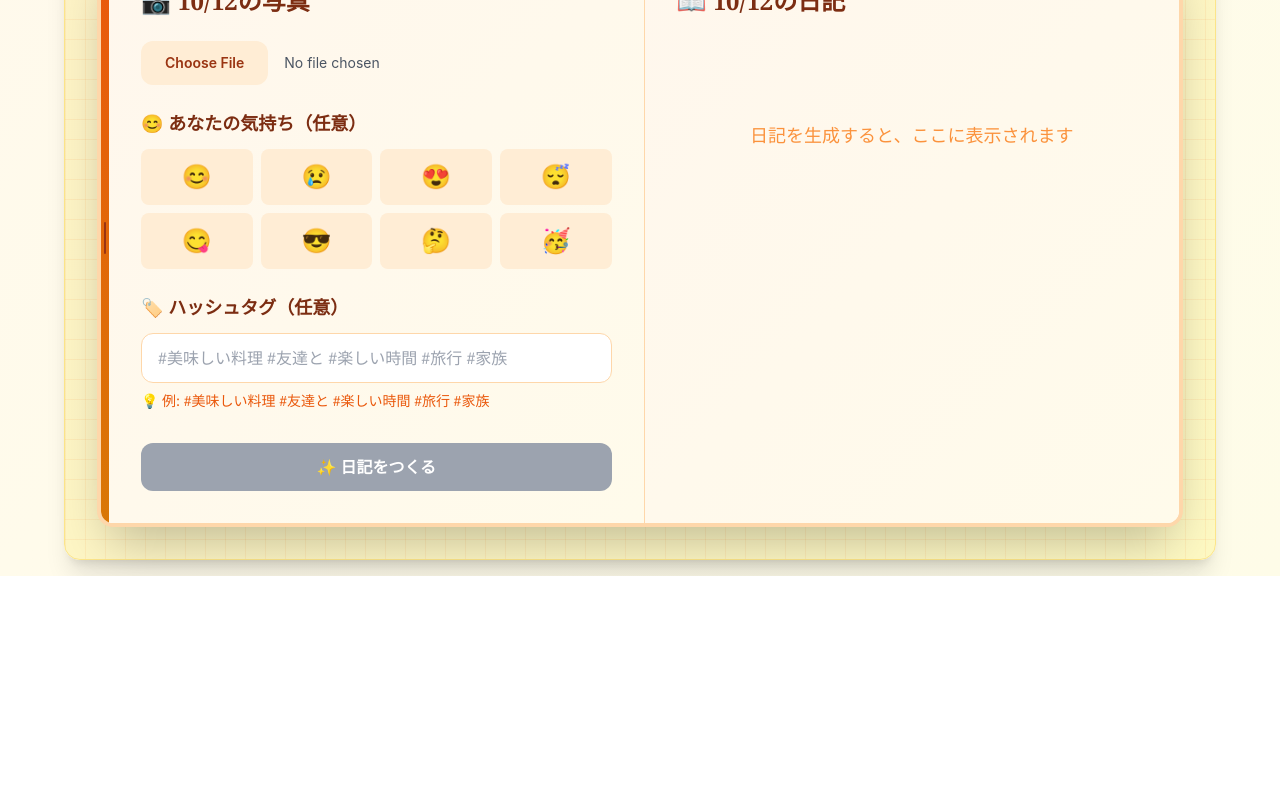
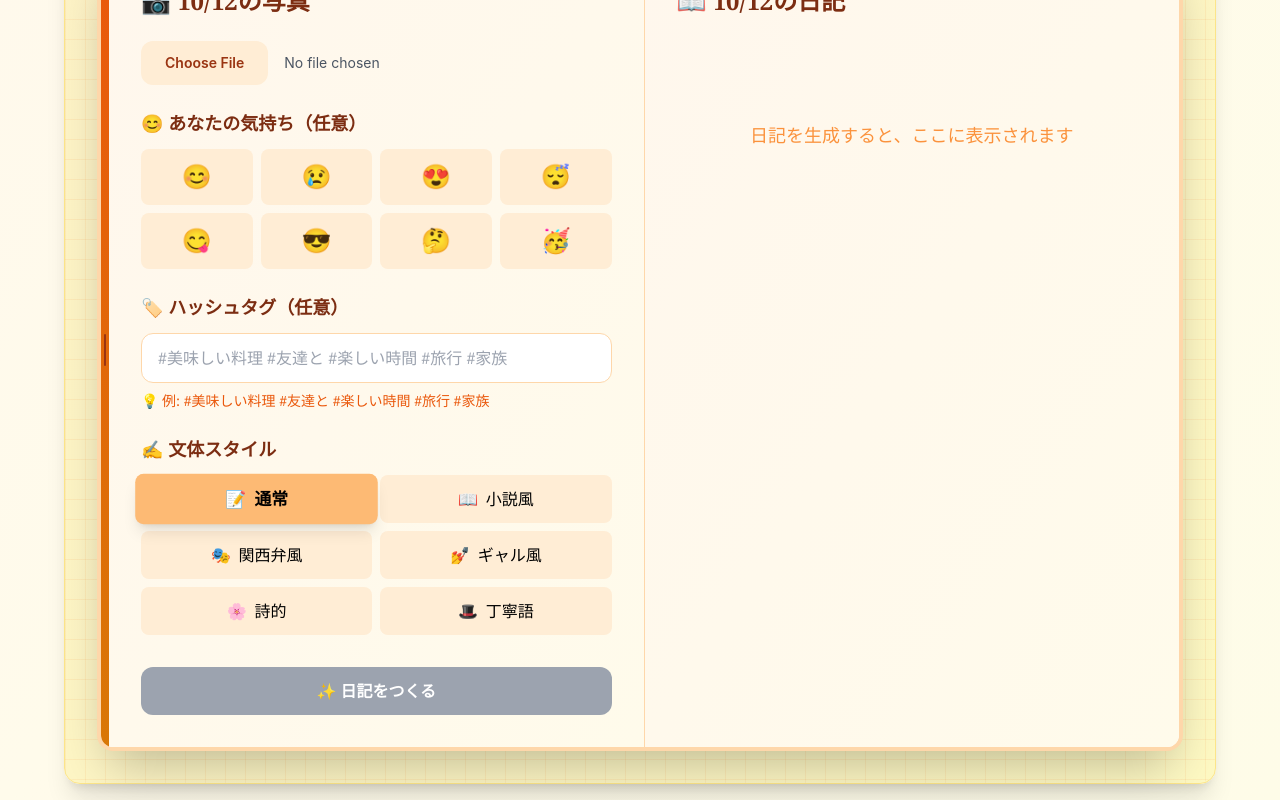
Before and after one commit to jphacks/hs_2501, a React (Vite) app in the folder cursor_pre/frontend/: page / in a window 1280 px wide. Shown: the part 896-1696 px from the top of the page. Before the commit the page ends 1472 px from the top, so only its background shows below. Built offline with nearby package versions, Linux system fonts and the light colour scheme.

Commit message:
hennkou5

```diff
--- a/cursor_pre/frontend/src/App.tsx
+++ b/cursor_pre/frontend/src/App.tsx
@@ -26,6 +26,7 @@ function App() {
   const [savedDiaries, setSavedDiaries] = useState<Map<string, DiaryEntry>>(new Map());
   const [selectedEmotion, setSelectedEmotion] = useState<string>('');
   const [keywords, setKeywords] = useState<string>('');
+  const [writingStyle, setWritingStyle] = useState<string>('通常');
 
   // アプリ起動時にローカルストレージから日記を読み込み
   useEffect(() => {
@@ -60,6 +61,7 @@ function App() {
       setImagePreview(null);
       setSelectedEmotion('');
       setKeywords('');
+      setWritingStyle('通常');
       setDiary('');
 
       loadDiaryForDate(value);
@@ -95,6 +97,7 @@ function App() {
       setSelectedImage(null);
       setSelectedEmotion('');
       setKeywords('');
+      setWritingStyle('通常');
       return;
     }
 
@@ -110,6 +113,7 @@ function App() {
         setSelectedImage(null);
         setSelectedEmotion('');
         setKeywords('');
+        setWritingStyle('通常');
       }
     } catch (err: any) {
       if (err.response?.status !== 404) {
@@ -135,6 +139,7 @@ function App() {
     formData.append('date', formatDate(selectedDate));
     formData.append('emotion', selectedEmotion);
     formData.append('keywords', keywords);
+    formData.append('writingStyle', writingStyle);
 
     try {
       const response = await axios.post(`${API_URL}/api/generate-diary`, formData, {
@@ -345,6 +350,35 @@ function App() {
                           )}
                         </div>
                       </div>
+
+                      {/* 文体選択 */}
+                      <div className="mt-6">
+                        <h4 className="text-lg font-serif font-semibold text-orange-900 mb-3">
+                          ✍️ 文体スタイル
+                        </h4>
+                        <div className="grid grid-cols-2 gap-2">
+                          {[
+                            { label: '通常', emoji: '📝' },
+                            { label: '小説風', emoji: '📖' },
+                            { label: '関西弁風', emoji: '🎭' },
+                            { label: 'ギャル風', emoji: '💅' },
+                            { label: '詩的', emoji: '🌸' },
+                            { label: '丁寧語', emoji: '🎩' }
+                          ].map((style) => (
+                            <button
+                              key={style.label}
+                              onClick={() => setWritingStyle(style.label)}
+                              className={`flex items-center justify-center gap-2 px-4 py-3 rounded-lg transition-all duration-200 font-serif ${writingStyle === style.label
+                                ? 'bg-orange-300 shadow-lg scale-105 font-bold'
+                                : 'bg-orange-100 hover:bg-orange-200 hover:scale-105'
+                                }`}
+                            >
+                              <span>{style.emoji}</span>
+                              <span>{style.label}</span>
+                            </button>
+                          ))}
+                        </div>
+                      </div>
                     </div>
 
                     {/* 生成ボタン（小さく） */}
```
Also changed, not shown: 1 other file (tests, documents, lock files or other folders).
